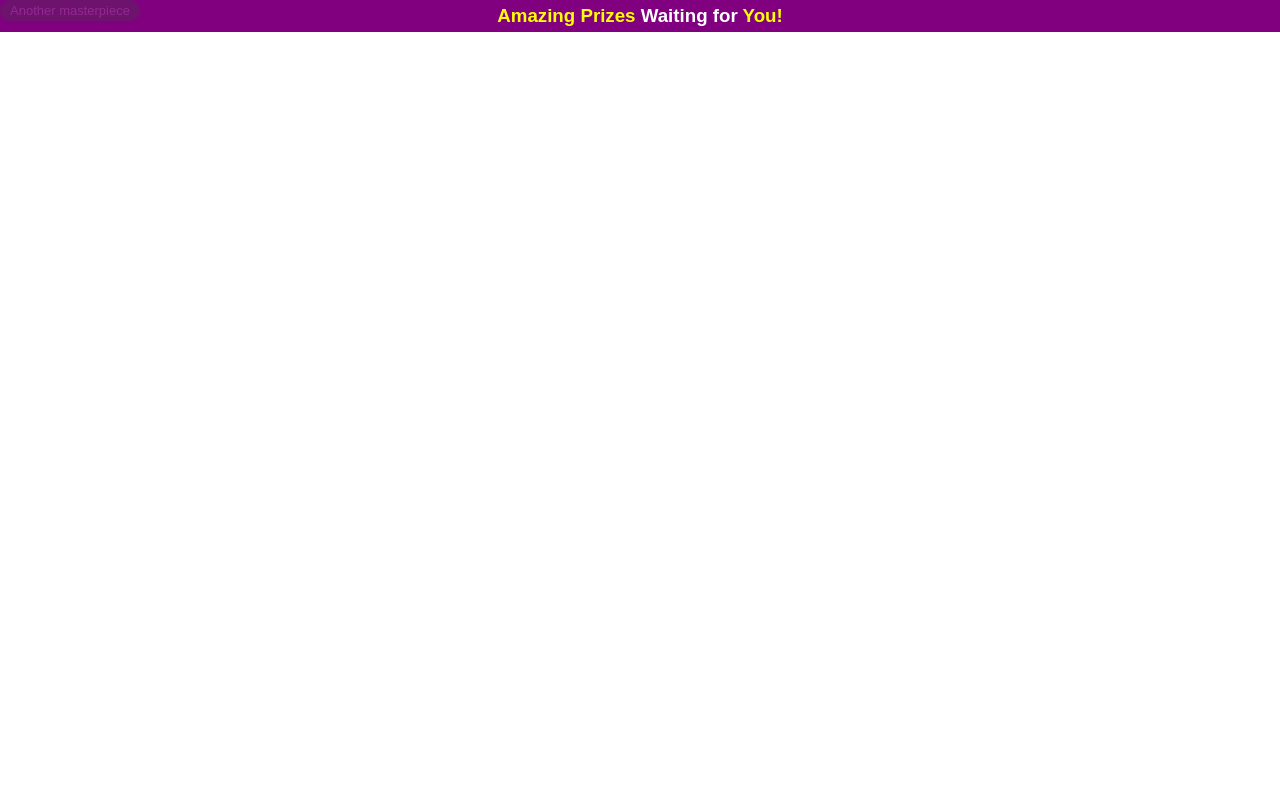
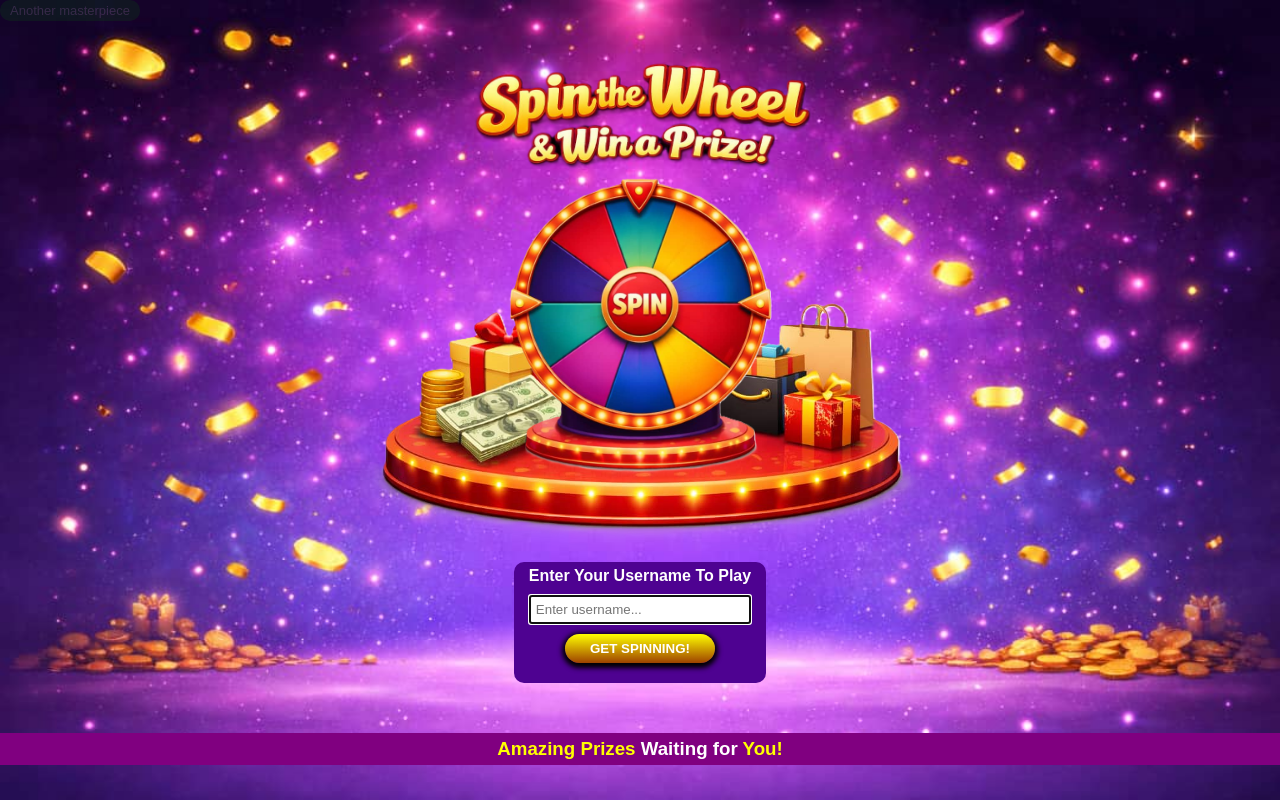
Before and after one commit to 001grindpa/STW, a Flask app: page /landing in a window 1280 px wide. Run offline with Flask 3, Linux system fonts and the light colour scheme.

Commit message:
done with landing

```diff
--- a/app.py
+++ b/app.py
@@ -1,4 +1,4 @@
-from flask import Flask, render_template, redirect, request, session
+from flask import Flask, render_template, redirect, request, session, jsonify
 from flask_session import Session
 from datetime import timedelta
 
@@ -10,10 +10,17 @@ Session(app)
 
 @app.route("/", methods=["GET", "POST"])
 def index():
-    if not session.get("enter"):
+    if not session.get("username"):
         return redirect("/landing")
     return render_template("index.html")
 
 @app.route("/landing", methods=["GET", "POST"])
 def landing():
+    if request.method == "POST":
+        username = request.json["username"]
+        if not username.strip():
+            return jsonify({"msg": "please enter a username"}), 406
+        session["username"] = username
+        return jsonify({"msg": "enter"})
+        # return redirect("/")
     return render_template("landing.html", page_id = "landing")
--- a/static/scripts/stw.js
+++ b/static/scripts/stw.js
@@ -0,0 +1,42 @@
+document.addEventListener("DOMContentLoaded", () => {
+    if (document.body.id == "landing") {
+        const body = document.querySelector("body");
+        const enter = document.querySelector("#enter");
+        const formEl = body.querySelector("main form");
+        const notifyCont = body.querySelector("main .notify");
+
+        formEl.addEventListener("submit", async (e) => {
+            e.preventDefault();
+            let form = new FormData(formEl);
+            let username = form.get("username");
+
+            let notify = document.createElement("div");
+            notifyCont.appendChild(notify);
+
+            try {
+                let r = await fetch("/landing", {
+                    method: "POST",
+                    headers: {"Content-Type": "application/json"},
+                    body: JSON.stringify({"username": username})
+                });
+                let d = await r.json();
+                console.log(d.msg);
+                if (d.msg == "please enter a username") {
+                    notify.textContent = "Please enter a username";
+                    notify.classList.add("slideIn");
+                    setTimeout(() => {
+                        notify.classList.remove("slideIn");
+                        notify.classList.add("slideOut");
+                    }, 3000);
+                    setTimeout(() => notifyCont.removeChild(notify), 4000);
+                }
+                if (d.msg == "enter") {
+                    enter.click();
+                }
+            }
+            catch(error) {
+                console.log("error: " + error)
+            }
+        })
+    }
+})
--- a/static/style/stw.css
+++ b/static/style/stw.css
@@ -3,9 +3,9 @@
     padding: 0;
     font-family: sans-serif;
 }
-
 .sideNote {
     position: fixed;
+    top: 0;
     font-size: small;
     background-color: rgb(0, 128, 0);
     border-radius: 10px;
@@ -14,12 +14,109 @@
     width: fit-content;
     opacity: 0.15;
 }
-#landing header h3 {
+#landing .notify {
+    position: fixed;
+    top: 300px;
+    right: 0;
+}
+#landing .notify div {
+    background-color: black;
+    color: white;
+    width: fit-content;
+    padding: 5px 10px;
+    border-radius: 30px;
+    border: 1px solid white;
+    transform: translateX(100%);
+    margin-top: 5px;
+    opacity: 0;
+}
+#landing .notify div.slideIn {
+    animation: slideIn 0.5s forwards;
+}
+@keyframes slideIn {
+    to {
+        transform: translateX(-20%);
+        opacity: 1;
+    }
+}
+#landing .notify div.slideOut {
+    animation: slideOut 1s forwards;
+}
+@keyframes slideOut {
+    to {
+        transform: translateX(100%);
+        opacity: 0;
+    }
+}
+#landing footer {
+    margin-top: 50px;
+}
+#landing footer h3 {
     padding: 5px 10px;
     text-align: center;
     background-color: purple;
     color: white;
 }
-#landing header h3 span {
+#landing footer h3 span {
     color: yellow;
 }
+#landing .spin_txt {
+    text-align: center;
+    position: absolute;
+    top: 50px;
+    left: 50%;
+    transform: translateX(-50%);
+}
+#landing .spin_txt img {
+    width: 24rem;
+}
+#landing .spin_bg {
+    position: absolute;
+    left: 50%;
+    transform: translateX(-50%);
+    top: 150px;
+    z-index: -2;
+}
+#landing .spin_bg img {
+    width: 700px;
+}
+#landing .wheel {
+    text-align: center;
+    margin-top: 7rem;
+}
+#landing .wheel img {
+    width: 300px;
+}
+#landing form {
+    width: fit-content;
+    margin: auto;
+    display: grid;
+    gap: 10px;
+    background-color: rgb(78, 2, 145);
+    border-radius: 10px;
+    padding: 5px 15px;
+    padding-bottom: 20px;
+    color: white;
+}
+#landing form input {
+    padding: 5px;
+}
+#landing form button {
+    width: fit-content;
+    margin: auto;
+    padding: 7px 25px;
+    border-radius: 15px;
+    color: white;
+    font-weight: bolder;
+    border: none;
+    background: linear-gradient(yellow, rgb(158, 66, 0));
+    box-shadow: 0 2px 5px 3px black;
+    cursor: pointer;
+    transition: 0.2s;
+}
+#landing form button:hover {
+    color: green;
+}
+#landing #enter {
+    display: none;
+}
--- a/templates/base.html
+++ b/templates/base.html
@@ -8,6 +8,13 @@
         <script src="{{ url_for('static', filename='scripts/stw.js') }}"></script>
         <link rel="stylesheet" href="{{ url_for('static', filename='style/stw.css') }}">
         <title>Spin The Wheel</title>
+        <style>
+            #landing {
+                background: url("{{ url_for('static', filename='images/spin-gb.jpeg') }}");
+                background-repeat: no-repeat;
+                background-size: 100% 100%;
+            }
+        </style>
     </head>
     <body id="{{ page_id }}">
         {% block body %}{% endblock %}
--- a/templates/landing.html
+++ b/templates/landing.html
@@ -4,7 +4,29 @@
 
     <header>
         <div class="sideNote">Another masterpiece</div>
+    </header>
+    <main>
+        <div class="notify">
+            <!-- <div>notify example</div> -->
+        </div>
+        <div class="spin_txt">
+            <img src="{{ url_for('static', filename='images/spin_txt.png') }}" alt="ad_text">
+        </div>
+        <div class="wheel">
+            <img src="{{ url_for('static', filename='images/plain_wheel.png') }}" alt="wheel_img">
+        </div>
+        <div class="spin_bg">
+            <img src="{{ url_for('static', filename='images/spin-bg.png') }}" alt="wheel_bg">
+        </div>
+        <form action="/landing" method="post">
+            <h4>Enter Your Username To Play</h4>
+            <input type="text" name="username" autofocus placeholder="Enter username..." autocomplete="off">
+            <button type="submit">GET SPINNING!</button>
+        </form>
+        <a id="enter" href="/">enter</a>
+    </main>
+    <footer>
         <h3><span>Amazing Prizes</span> Waiting for <span>You!</span></h3>
-    </header>
+    </footer>
 
 {% endblock %}
```
Also changed, not shown: static/gifs/Bike.gif (added), static/gifs/Home.gif (added), static/gifs/Nike AirMax.gif (added), static/gifs/pen.gif (added), static/images/arrow.png (added), static/images/plain_wheel.png (added), static/images/spin-bg.png (added), static/images/spin-gb.jpeg (added), static/images/spin_txt.png (added), static/images/wheel_1.png (added), static/images/wheel_2.png (added), 2 other files.
